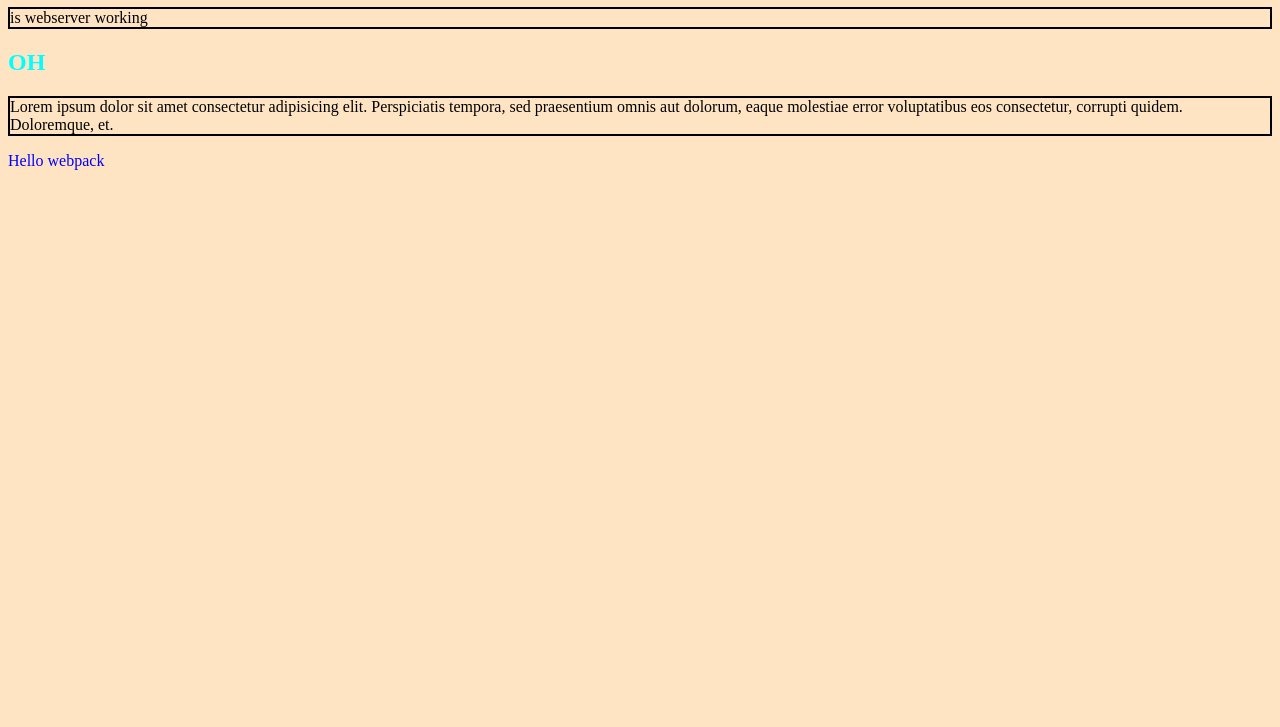
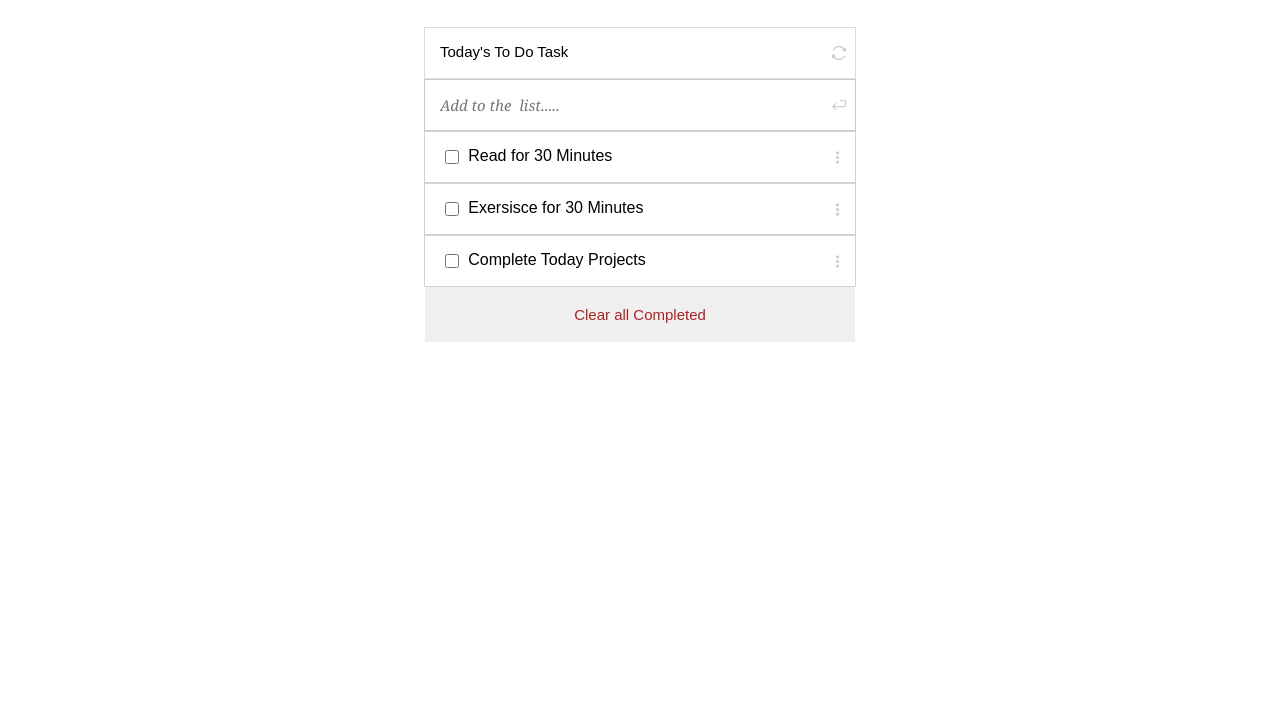
Before and after one commit to Itswali/toDoList, a website built with webpack: page src/index.html in a window 1280 px wide. Shown: the part 73-800 px from the top of the page. Built offline with nearby package versions, Linux system fonts and the light colour scheme.

Commit message:
add js file and also add style and html as per requirement

```diff
--- a/src/index.html
+++ b/src/index.html
@@ -1,15 +1,27 @@
 <!DOCTYPE html>
 <html lang="en">
+
 <head>
     <meta charset="UTF-8">
     <meta name="viewport" content="width=device-width, initial-scale=1.0">
-    <title>Wbpack Exercise</title>
+    <title>Wali's To do list</title>
 </head>
+
 <body>
-    <h1>Hello webpack!</h1>
-    <p>is webserver working</p>
-    <h2>OH</h2>
-    <p>Lorem ipsum dolor sit amet consectetur adipisicing elit. Perspiciatis tempora, sed praesentium omnis aut dolorum, eaque molestiae error voluptatibus eos consectetur, corrupti quidem. Doloremque, et.
-    </p>
+    <div class="list-wrap">
+        <div class="completed-list">
+            <div class="title-container">
+                <p class="list-title">Today's To Do Task</p>
+                <div class="refresh-list"></div>
+            </div>
+            <div class="input-container">
+                <input type="text" id="list-item" class="list-input" placeholder="Add to the  list....." />
+                <div class="enter-list"></div>
+            </div>
+            <ul class="list-list"></ul>
+            <button class="clear-button">Clear all Completed</button>
+        </div>
+    </div>
 </body>
+
 </html>
--- a/src/index.js
+++ b/src/index.js
@@ -1,13 +1,45 @@
-import _ from 'lodash';
+// import _ from 'lodash';
 import './style.css';
 
-function component() {
-  const element = document.createElement('div');
+import Dots from './images/dots.png';
+import Enter from './images/enter.png';
+import Refresh from './images/refresh.png';
 
-  // Lodash, now imported by this script
-  element.innerHTML = _.join(['Hello', 'webpack'], ' ');
-  element.classList.add('hello');
-  return element;
-}
+const refreshContainer = document.querySelector('.refresh-list');
+const refresh = new Image();
+refresh.src = Refresh;
+refreshContainer.innerHTML = `<img src=${Refresh} class="refresh-icon" />`;
 
-document.body.appendChild(component());
+const enterContainer = document.querySelector('.enter-list');
+const enter = new Image();
+enter.src = Enter;
+enterContainer.innerHTML = `<img src=${Enter} class="enter-icon" />`;
+
+const listContainer = document.querySelector('.list-list');
+const dots = new Image();
+dots.src = Dots;
+
+const tasks = [
+  { index: 0, description: 'Read for 30 Minutes', completed: false },
+  { index: 1, description: 'Exersisce for 30 Minutes', completed: false },
+  { index: 2, description: 'Complete Today Projects', completed: false },
+];
+
+const createTask = (tasks) => {
+  const taskContent = `
+  <li class="element">
+      <input type="checkbox" id="checkbox" class="checkbox" />
+      <div>${tasks.description}</div>
+      <div class="dots-container"><img class="dots"src=${Dots} /></div>
+  </li>`;
+
+  listContainer.innerHTML += taskContent;
+};
+
+const createList = (arr) => {
+  for (let i = 0; i < arr.length; i += 1) {
+    createTask(arr[i]);
+  }
+};
+
+createList(tasks);
--- a/src/style.css
+++ b/src/style.css
@@ -1,15 +1,127 @@
-.hello {
-  color: blue;
+body {
+  font-family: Arial, Helvetica, sans-serif;
 }
 
-body {
-  background-color: bisque;
+.list-wrap {
+  margin-top: 100px;
+  display: flex;
+  justify-content: center;
 }
 
-h2 {
-  color: aqua;
+.completed-list {
+  border-radius: 3px;
+  display: flex;
+  flex-direction: column;
+  width: 100%;
+  align-items: center;
 }
 
-p {
-  border: 2px solid black;
+.list-list {
+  display: flex;
+  flex-direction: column;
+  padding: 0;
+  margin: 0;
 }
+
+.title-container {
+  display: grid;
+  grid-template-columns: 15fr 1fr;
+  column-gap: 5px;
+  border: 1px solid gainsboro;
+  width: 430px;
+}
+
+.list-title {
+  height: 20px;
+  font-weight: 300;
+  font-size: 15px;
+  margin: 0;
+  padding: 15px;
+}
+
+.refresh-list {
+  display: flex;
+  justify-content: center;
+  align-items: center;
+}
+
+.refresh-icon {
+  height: 14px;
+  width: 14px;
+  padding-right: 5px;
+}
+
+.input-container {
+  display: grid;
+  grid-template-columns: 15fr 1fr;
+  column-gap: 7px;
+  border: 1px solid rgb(204, 201, 201);
+  width: 430px;
+}
+
+.enter-list {
+  display: flex;
+  justify-content: center;
+  align-items: center;
+}
+
+.enter-icon {
+  height: 14px;
+  width: 14px;
+  padding-right: 6px;
+  cursor: pointer;
+}
+
+.list-input {
+  border: none;
+  height: 20px;
+  padding: 15px;
+  font-size: 15px;
+  font-weight: 300;
+  font-family: Georgia, 'Times New Roman', Times, serif;
+  font-style: italic;
+  color: #757575;
+}
+
+.checkbox {
+  cursor: pointer;
+}
+
+.element {
+  display: grid;
+  grid-template-columns: 1fr 15fr 1fr;
+  column-gap: 5px;
+  border: 0.5px solid rgb(212, 209, 209);
+  width: 405px;
+  height: 20px;
+  list-style: none;
+  font-weight: 300;
+  padding: 15px 10px 15px 15px;
+}
+
+.dots-container {
+  display: flex;
+  justify-content: end;
+  align-items: center;
+}
+
+.dots {
+  height: 15px;
+  width: 15px;
+}
+
+.clear-button {
+  width: 430px;
+  border: none;
+  height: 55px;
+  line-height: 30px;
+  font-weight: 200;
+  font-size: 15px;
+  cursor: pointer;
+  color: #aa2323;
+}
+
+.clear-button:hover {
+  text-decoration: line-through;
+  color: rgb(255, 10, 10);
+}
--- a/webpack.config.js
+++ b/webpack.config.js
@@ -15,6 +15,10 @@ module.exports = {
         test: /\.css$/i,
         use: ['style-loader', 'css-loader'],
       },
+      {
+        test: /\.(png|svg|jpg|jpeg|gif)$/i,
+        type: 'asset/resource',
+      },
     ],
   },
   devServer: {
```
Also changed, not shown: src/images/bin.png (added), src/images/dots.png (added), src/images/enter.png (added), src/images/refresh.png (added).
